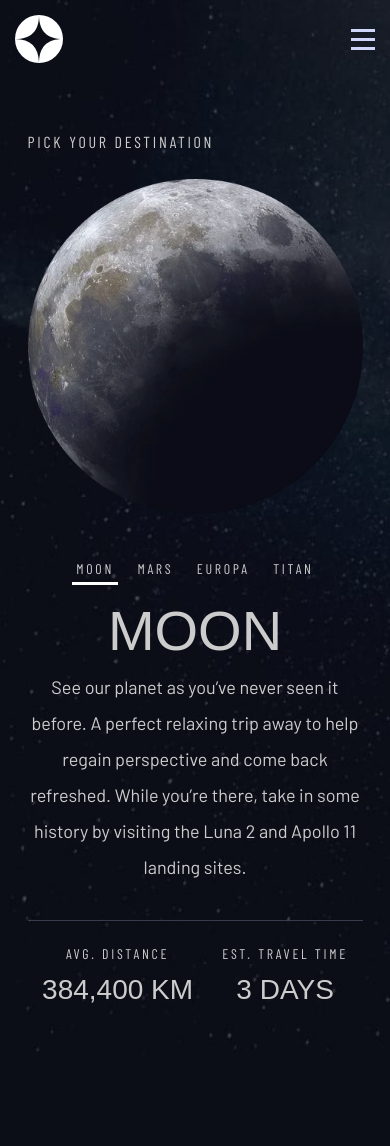
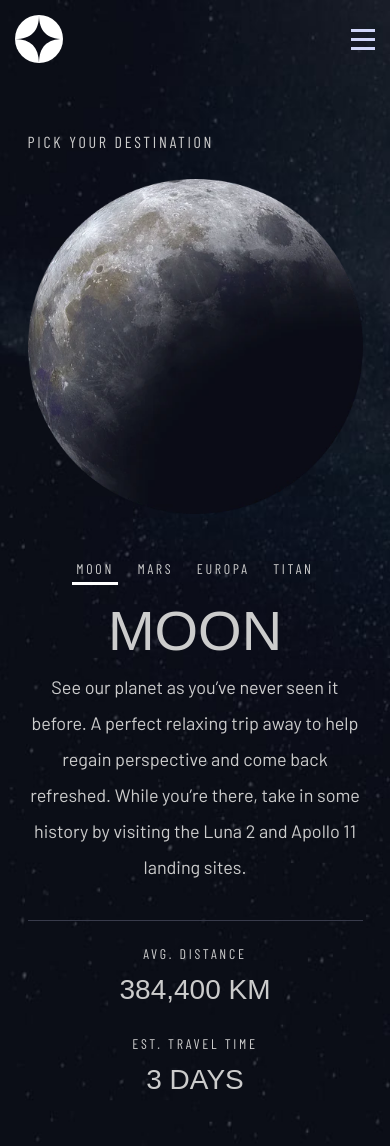
Before and after one commit to Oumar-1/space-torism, a React (Create React App) app: page /destination/moon in a window 390 px wide. Before the commit the page ends 1056 px from the top, so only its background shows below. Built offline with nearby package versions, Linux system fonts and the light colour scheme; a web font is replaced by a local one.

Commit message:
finish destination styling

```diff
--- a/src/sass/components/_destination.scss
+++ b/src/sass/components/_destination.scss
@@ -60,4 +60,13 @@
       }
     }
   }
+  @media (max-width: 411px){
+    .content {
+      .planet-details {
+        flex-direction: column;
+        gap: 30px;
+      }
+
+    }
+  }
 }
```
